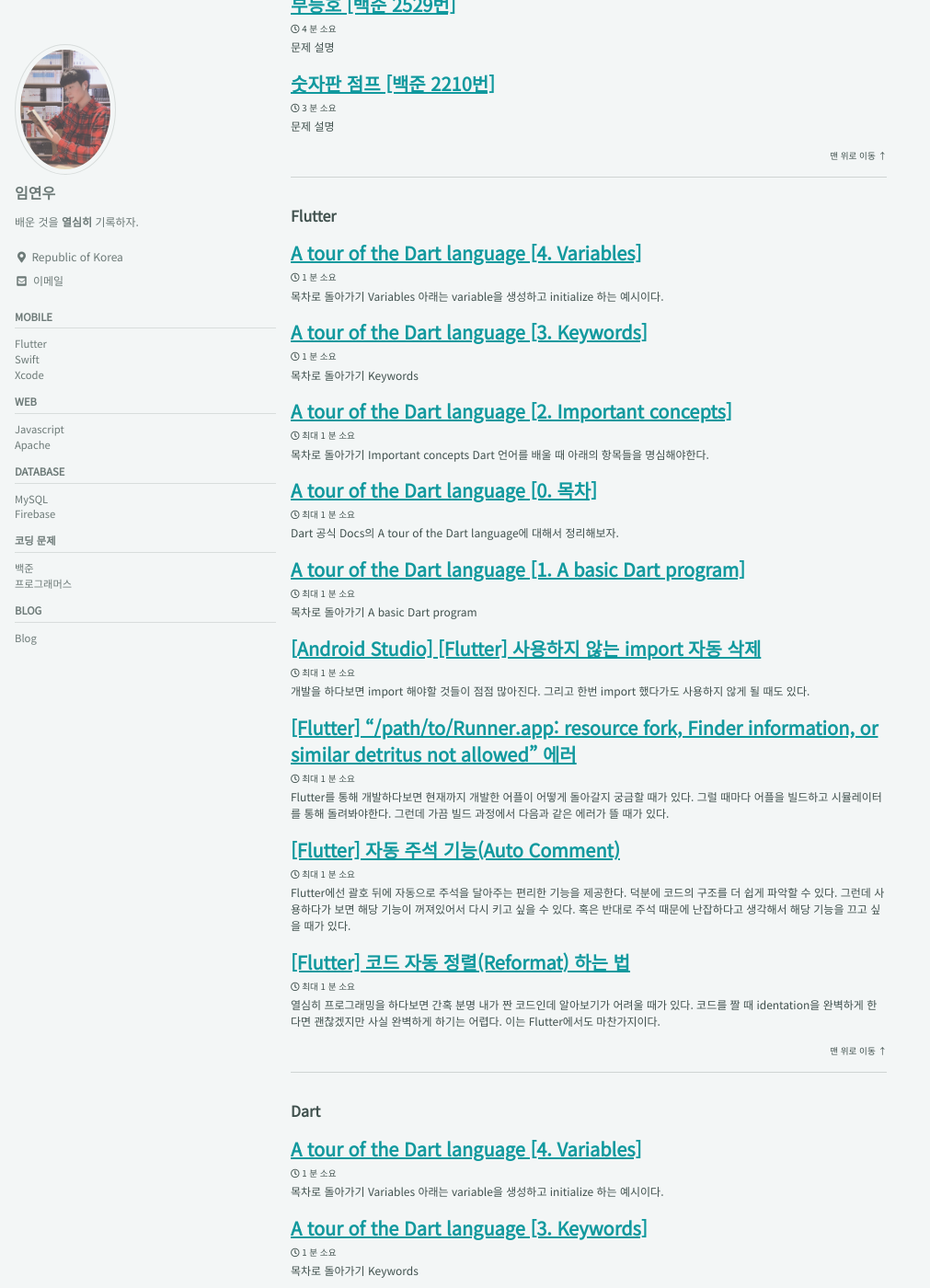
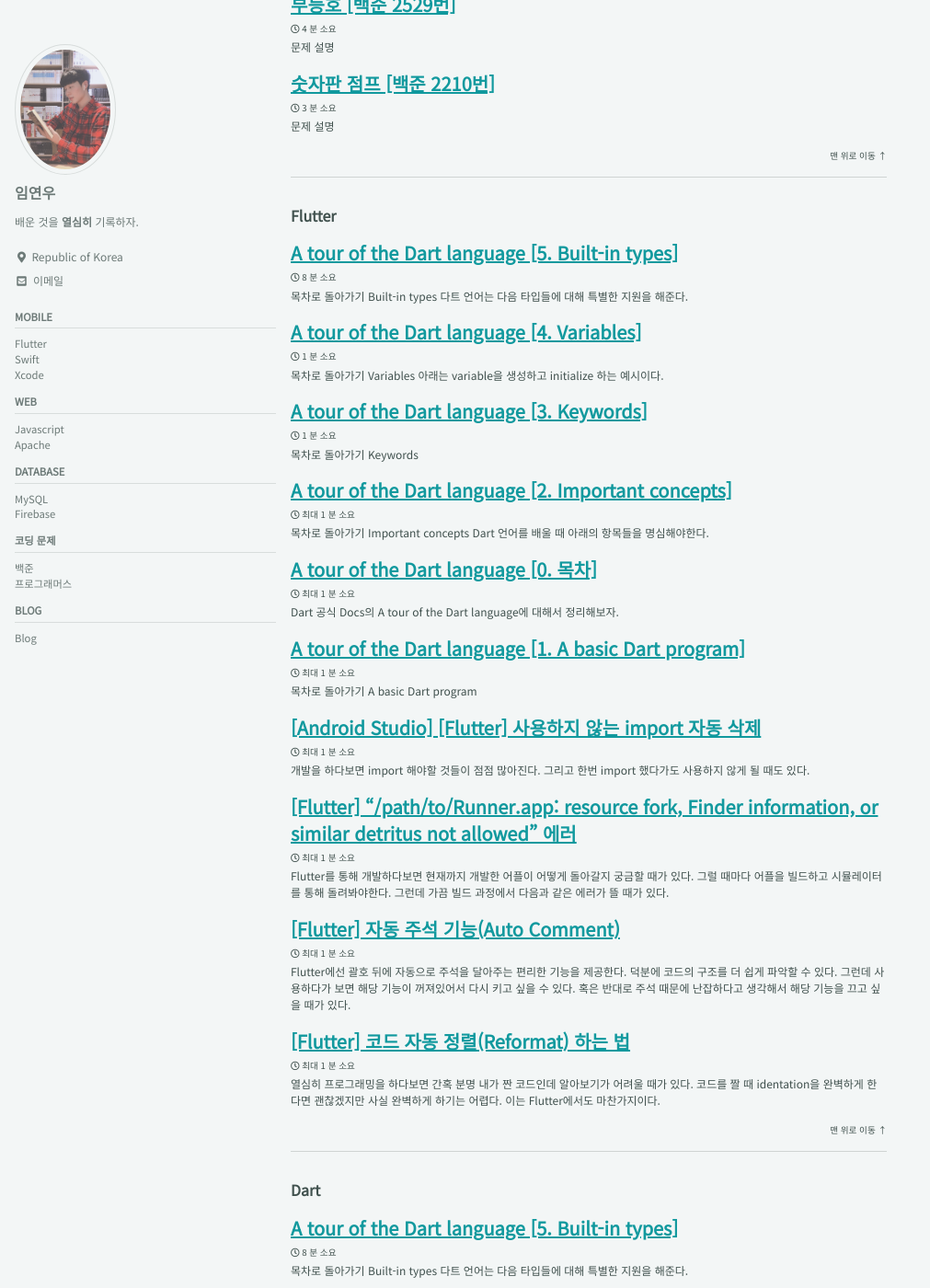
Before and after one commit to terry1213/terry1213.github.io, a Jekyll site: the page built from _pages/category-archive.md, in a window 1280 px wide and 1400 px high, scrolled down 1237 px. Shown: the whole window at 92% size, without its empty margins (0-1011 px from the left). Built offline with Jekyll 4.4.1, drawn with Linux system fonts in a browser that asks for light colours; cached includes are drawn as plain includes; some of the changed lines change nothing that is shown.

Commit message:
[CREATE] A tour of the Dart language [5. Built-in types]

```diff
--- a/_posts/2020-12-26-a-tour-of-the-dart-language.md
+++ b/_posts/2020-12-26-a-tour-of-the-dart-language.md
@@ -19,7 +19,7 @@ Dart 공식 Docs의 [A tour of the Dart language](https://dart.dev/guides/langua
 2.  [Important concepts](/flutter/dart/a-tour-of-the-dart-language-2-important-concepts/)
 3.  [Keywords](/flutter/dart/a-tour-of-the-dart-language-3-keywords/)
 4.  [Variables](/flutter/dart/a-tour-of-the-dart-language-4-variables/)
-5.  [~~Built-in types~~](http://)
+5.  [Built-in types](/flutter/dart/a-tour-of-the-dart-language-5-built-in-types/)
 6.  [~~Functions~~](http://)
 7.  [~~Operators~~](http://)
 8.  [~~Control flow statements~~](http://)
--- /dev/null
+++ b/_posts/2020-12-31-a-tour-of-the-dart-language-5-built-in-types.md
@@ -0,0 +1,429 @@
+---
+title: A tour of the Dart language [5. Built-in types]
+categories:
+- Flutter
+- Dart
+tags:
+- Mobile
+---
+
+[목차로 돌아가기](/flutter/dart/a-tour-of-the-dart-language/)
+# Built-in types
+다트 언어는 다음 타입들에 대해 특별한 지원을 해준다.
+
+* numbers
+* strings
+* booleans
+* lists (arrays라고도 부른다.)
+* sets
+* maps
+* runes (string에서 유니코드 문자를 표현하기 위해)
+* symbols
+
+위의 모든 타입들의 오브젝트(object)는 literal을 사용해서 initialize할 수 있다. 예를 들어 'this is a string' 는 string literal 이고 true는 boolean literal이다.
+
+Dart에서 모든 변수는 오브젝트-class의 instance-를 가리키기 때문에 variable를 initialize하기 위해 constructor를 사용할 수 있다. 몇몇 built-in type들은 각자 constructor를 가지고 있다. 예를 들어 Map()은 map을 생성하기 위한 constructor이다.
+
+## Numbers
+
+Dart의 숫자에는 두가지가 있다.
+
+### int
+integer 값은 64 비트(bit)를 넘을 수 없고 플랫폼에 따라 다르다. Dart VM에서는 -2<sup>63</sup> 부터 2<sup>63</sup> – 1 까지의 값이 가능하다. 자바 스크립트로 컴파일 되는 Dart의 경우  -2<sup>53</sup> 부터 2<sup>53</sup> – 1 까지의 값을 가질 수 있는 자바스크립트 numbers를 사용한다.
+### double
+소수점을 가진 숫자이다. IEEE 754 표준에 의해 지정되었다.
+
+int와 double 모두 num의 서브타입(subtype)이다. num 타입은 기본연산자인 +, -, /, * 과 abs(), ceil(), floor() 등 여러 method를 포함한다. (>> 같은 bitwise operator들은 int class에 정의되어 있다.) 만약 num이나 num의 서브타입인 int, double에 찾는 것이 없다면 dart:math 라이브러리에는 있을 것이다.
+
+Integer는 소수점(decimal point)이 없는 숫자이다.
+
+{% highlight dart %}
+var x = 1;
+var hex = 0xDEADBEEF;
+{% endhighlight %}
+
+만약 숫자에 소수점이 있다면 double이다.
+
+{% highlight dart %}
+var y = 1.1;
+var exponents = 1.42e5;
+{% endhighlight %}
+
+Dart 2.1부터 필요할 경우에는 integer literal이 자동으로 double로 전환된다.
+
+{% highlight dart %}
+double z = 1; //  double z = 1.0 와 같다.
+{% endhighlight %}
+
+ Version note: Dart 2.1 전까지는 위의 예시처럼 사용하면 에러가 발생했다.
+
+ 아래는 string과 숫자 간 변경하는 방법들이다.
+
+ {% highlight dart %}
+// String -> int
+var one = int.parse('1');
+assert(one == 1);
+
+// String -> double
+var onePointOne = double.parse('1.1');
+assert(onePointOne == 1.1);
+
+// int -> String
+String oneAsString = 1.toString();
+assert(oneAsString == '1');
+
+// double -> String
+String piAsString = 3.14159.toStringAsFixed(2);
+assert(piAsString == '3.14');
+{% endhighlight %}
+
+
+int 타입은 shift(<<, >>), AND(&), OR(\|) 같은 bitwise operator들을 사용할 수 있다.
+
+{% highlight dart %}
+assert((3 << 1) == 6); // 0011 << 1 == 0110
+assert((3 >> 1) == 1); // 0011 >> 1 == 0001
+assert((3 | 4) == 7); // 0011 | 0100 == 0111
+{% endhighlight %}
+
+literal number는 컴파일 타임(compile-time) constant이다. 많은 산술 식들도 그 안에 연산자들(operands)이 컴파일 타임 constant이기 때문에 컴파일 타임 constant이다.
+
+## Strings
+Dart의 문자열(string)은 UTF-16 코드 단위의 나열이다. 문자열을 생성하기 위해서는 작은 따옴표나 큰 따옴표를 사용한다.
+
+{% highlight dart %}
+var s1 = 'Single quotes work well for string literals.';
+var s2 = "Double quotes work just as well.";
+var s3 = 'It\'s easy to escape the string delimiter.';
+var s4 = "It's even easier to use the other delimiter.";
+{% endhighlight %}
+
+${expression}을 사용해서  안에 expression 값을 넣을 수 있다. 만약에 expression이 identifier라면 {}를 빼도 된다. 오브젝트에 해당하는 문자열을 가져오기 위해 Dart는 오브젝트의 toString() 메소드(method)를 부른다.
+
+{% highlight dart %}
+var s = 'string interpolation';
+
+assert('Dart has $s, which is very handy.' ==
+    'Dart has string interpolation, ' +
+        'which is very handy.');
+assert('That deserves all caps. ' +
+        '${s.toUpperCase()} is very handy!' ==
+    'That deserves all caps. ' +
+        'STRING INTERPOLATION is very handy!');
+{% endhighlight %}
+
+Note: == operator는 좌우의 오브젝트가 같은지를 확인한다. 두 문자열이 같은 sequence of code units를 포함하고 있다면 같다고 본다.
+
+String literal을 단순히 붙여 놓거나 + 연산자를 사용해서 string을 이어 붙일 수 있다.
+
+{% highlight dart %}
+var s1 = 'String '
+    'concatenation'
+    " works even over line breaks.";
+assert(s1 ==
+    'String concatenation works even over '
+        'line breaks.');
+
+var s2 = 'The + operator ' + 'works, as well.';
+assert(s2 == 'The + operator works, as well.');
+{% endhighlight %}
+
+큰 따옴표나 작은 따옴표 3개를 연속해서 사용하면 multi-line 문자열을 사용할 수 있다.
+
+{% highlight dart %}
+var s1 = '''
+You can create
+multi-line strings like this one.
+''';
+
+var s2 = """This is also a
+multi-line string.""";
+{% endhighlight %}
+
+r 을 문자열 앞에 붙여서 raw string을 생성할 수 있다.
+
+{% highlight dart %}
+var s = r'In a raw string, not even \n gets special treatment.';
+{% endhighlight %}
+
+Literal strings are compile-time constants, as long as any interpolated expression is a compile-time constant that evaluates to null or a numeric, string, or boolean value.
+
+{% highlight dart %}
+// These work in a const string.
+const aConstNum = 0;
+const aConstBool = true;
+const aConstString = 'a constant string';
+
+// These do NOT work in a const string.
+var aNum = 0;
+var aBool = true;
+var aString = 'a string';
+const aConstList = [1, 2, 3];
+
+const validConstString = '$aConstNum $aConstBool $aConstString';
+// const invalidConstString = '$aNum $aBool $aString $aConstList';
+{% endhighlight %}
+
+## Booleans
+Boolean 값을 표현하기 위해 bool 타입을 사용한다. Bool 타입에는 두 개의 오브젝트가 있다. boolean literal인 true, false 이다. 둘 다 컴파일 타임 constant이다.
+
+Dart의 type safety는 if (nonbooleanValue) 나 assert (nonbooleanValue) 와 같은 코드를 사용하지 못하는 것을 의미한다. 대신에 아래와 같이 값을 확인한다.
+
+{% highlight dart %}
+// 빈 문자열 확인.
+var fullName = '';
+assert(fullName.isEmpty);
+
+// 0 확인.
+var hitPoints = 0;
+assert(hitPoints <= 0);
+
+// null 확인.
+var unicorn;
+assert(unicorn == null);
+
+// NaN 확인.
+var iMeantToDoThis = 0 / 0;
+assert(iMeantToDoThis.isNaN);
+{% endhighlight %}
+
+## Lists
+모든 프로그래밍 언어의 가장 대중적인 컬렉션(collection)은 array이다. Dart에서 array는 List 오브젝트이다.
+
+Dart의 list literal은 자바스크립트의 array literal 같이 생겼다.
+
+{% highlight dart %}
+var list = [1, 2, 3];
+{% endhighlight %}
+
+Dart 컬렉션 literal에서는 마지막 아이템 뒤에 쉼표를 넣을 수 있다. 이는 컬렉션에 영향을 주지는 않지만 복사-붙여 넣기 에러를 예방한다.
+
+{% highlight dart %}
+var list = [
+  'Car',
+  'Boat',
+  'Plane',
+];
+{% endhighlight %}
+
+list는 zero-based indexing 을 사용한다. 첫번째 아이템의 index는 0이고 마지막 아이템의 인덱스(index)는 list.length – 1이 된다. list의 길이를 가져오는 방법과 list 값에 접근하는 방법은 자바스크립트와 같으니 익숙할 것이다.
+
+{% highlight dart %}
+var list = [1, 2, 3];
+assert(list.length == 3);
+assert(list[1] == 2);
+
+list[1] = 1;
+assert(list[1] == 1);
+{% endhighlight %}
+
+list를 컴파일 타임 constant로 생성하기 위해서는 list literal 앞에 const를 붙인다.
+
+Dart 2.3 는 spread operator (...) 와 null-aware spread operator (…?) 을 제공한다.
+
+spread operator (…)는 한 list의 모든 값을 다른 리스트에 삽입하기 위해 사용할 수 있다.
+
+{% highlight dart %}
+var list = [1, 2, 3];
+var list2 = [0, ...list];
+assert(list2.length == 4);
+{% endhighlight %}
+
+만약 spread operator 의 오른쪽 부분이 null 값을 가질 수도 있다면 null-aware spread operator 를 통해 이를 예방할 수 있다.
+
+{% highlight dart %}
+var list;
+var list2 = [0, ...?list];
+assert(list2.length == 1);
+{% endhighlight %}
+
+Dart 2.3 은 또한 collection if 와 collection for을 제공한다. 이것을 사용하면 조건문(conditionals)과 반목문(repetition)을 사용하여 collection을 생성할 수 있다.
+
+아래는 collection if를 사용하는 예시이다.
+
+{% highlight dart %}
+var nav = [
+  'Home',
+  'Furniture',
+  'Plants',
+  if (promoActive) 'Outlet'
+];
+{% endhighlight %}
+
+아래는 collection for를 사용하는 예시이다.
+
+{% highlight dart %}
+var listOfInts = [1, 2, 3];
+var listOfStrings = [
+  '#0',
+  for (var i in listOfInts) '#$i'
+];
+assert(listOfStrings[1] == '#1');
+{% endhighlight %}
+
+## Sets
+중복되지 않는 아이템들을 순서 없이 모아둔 것이 set이다. Dart는 set literal 과 Set 타입을 제공한다.
+
+아래는 set literal을 사용해서 set을 생성한 예시이다.
+
+{% highlight dart %}
+var halogens = {'fluorine', 'chlorine', 'bromine', 'iodine', 'astatine'};
+{% endhighlight %}
+
+아래는 빈 set을 생성하는 두가지 방법이다. 3번째 줄은 set이 아니라 map을 만드는 방법이다.
+
+{% highlight dart %}
+var names = <String>{};
+// Set<String> names = {}; // 이것도 가능하다.
+// var names = {}; // set이 아니라 map.
+{% endhighlight %}
+
+add() 와 addAll() method를 통해 set에 아이템을 추가할 수 있다.
+
+{% highlight dart %}
+var elements = <String>{};
+elements.add('fluorine');
+elements.addAll(halogens);
+{% endhighlight %}
+
+.length 를 통해 set 안에 있는 아이템의 길이를 가져올 수 있다.
+
+{% highlight dart %}
+var elements = <String>{};
+elements.add('fluorine');
+elements.addAll(halogens);
+assert(elements.length == 5);
+{% endhighlight %}
+
+컴파일 타임 constant로 set을 만들기 위해서는 set literal 앞에 const를 추가한다. const 이기 때문에 새로 아이템을 추가하려고 하면 에러가 발생할 것이다.
+
+{% highlight dart %}
+final constantSet = const {
+  'fluorine',
+  'chlorine',
+  'bromine',
+  'iodine',
+  'astatine',
+};
+// constantSet.add('helium'); // 이 줄은 에러를 일으킬 것이다.
+{% endhighlight %}
+
+Dart 2.3 부터 list 에서와 마찬가지로 set에서도 collection if, for 를 사용할 수 있다.
+
+## Map
+
+일반적으로 map은 key와 value를 연결하는 object이다. key와 value 모두 아무 타입의 object가 들어갈 수 있다. 각 key는 유니크 해야하지만 value는 중복해서 사용할 수 있다. Dart에서 map은 map literal과 Map type에 의해서 제공된다.
+
+아래는 map literal을 사용해서 만든 간단한 Dart map들이다.
+
+{% highlight dart %}
+var gifts = {
+  // Key:    Value
+  'first': 'partridge',
+  'second': 'turtledoves',
+  'fifth': 'golden rings'
+};
+
+var nobleGases = {
+  2: 'helium',
+  10: 'neon',
+  18: 'argon',
+};
+{% endhighlight %}
+
+Note: 위의 코드에서 gifts는 Map<String, String> 타입을 가지고 nobleGases는 Map<int, String> 타입을 가진다. 만약 map에 틀린 타입의 값을 추가하려고 하면 에러가 발생할 것이다.
+
+Map constructor를 사용하는 방법도 있다. 이 방법을 사용해도 위의 object와 같은 object를 만들 수 있다.
+
+{% highlight dart %}
+var gifts = Map();
+gifts['first'] = 'partridge';
+gifts['second'] = 'turtledoves';
+gifts['fifth'] = 'golden rings';
+
+var nobleGases = Map();
+nobleGases[2] = 'helium';
+nobleGases[10] = 'neon';
+nobleGases[18] = 'argon';
+{% endhighlight %}
+
+자바스크립트에서처럼 새로운 key-value 쌍을 기존의 map에 추가할 수 있다.
+
+{% highlight dart %}
+var gifts = {'first': 'partridge'};
+gifts['fourth'] = 'calling birds'; // key-value 쌍을 추가.
+{% endhighlight %}
+
+자바스크립트에서와 같은 방법으로 map에서 value를 가져올 수 있다.
+
+{% highlight dart %}
+var gifts = {'first': 'partridge'};
+assert(gifts['first'] == 'partridge');
+{% endhighlight %}
+
+만약 map에 없는 key에 접근하려고 하면 null 값이 리턴된다.
+
+{% highlight dart %}
+var gifts = {'first': 'partridge'};
+assert(gifts['fifth'] == null);
+{% endhighlight %}
+
+.length를 사용하면 key-value 쌍의 개수를 알 수 있다.
+
+{% highlight dart %}
+var gifts = {'first': 'partridge'};
+gifts['fourth'] = 'calling birds';
+assert(gifts.length == 2);
+{% endhighlight %}
+
+map literal 앞에 const를 붙이면 컴파일-타임 constant인 map을 생성할 수 있다.
+{% highlight dart %}
+final constantMap = const {
+  2: 'helium',
+  10: 'neon',
+  18: 'argon',
+};
+
+// constantMap[2] = 'Helium'; // 이 줄은 에러를 일으킬 것이다.
+{% endhighlight %}
+
+Dart 2.3부터 map은 list와 마찬가지로 spread operator(… , …?)와 collection if와 for를 지원한다.
+
+## Runes and grapheme clusters
+
+Dart에서 rune은 string의 유니코드(Unicode) 부분을 구분해준다. Dart 2.6부터 Unicode grapheme clusters라고도 불리는 사용자 인식 문자를 보거나 조작하기 위해 문자 패키지(characters package)를 사용한다.
+
+유니코드는 전세계에서 사용되는 문자, 숫자, 기호에 대해 고유한 숫자 값을 정의하고 있다. Dart string은 UTF-16 코드 단위의 sequence이기 때문에 string 내에서 유니코드 부분을 구분하려면 특별한 syntax가 필요하다. 유니코드 부분을 구분하는 일반적인 방법은 \uXXXX이다. XXXX에서 X 하나가 16진수를 나타내므로 16진수가 총 4개 들어가는 것이다. 예를 들어 하트(♥)는 \u2665이다. 16진수를 4개보다 많거나 적게 사용하고자 하면 해당 값을 {} 괄호로 감싸야 한다. 예를 들어 웃는 이모티콘(😆)은 \n{1f606}이다.
+
+만약 각각의 유니코드 문자를(character)를 읽거나 써야하는 경우에는 문자 패키지에서 문자열에 정의된 character getter를 사용하면 된다. return 된 Character 오브젝트는 grapheme clusters의 sequence 같은 string이다. 아래는 character API를 사용하는 예시이다.
+
+{% highlight dart %}
+import 'package:characters/characters.dart';
+...
+var hi = 'Hi 🇩🇰';
+print(hi);
+print('The end of the string: ${hi.substring(hi.length - 1)}');
+print('The last character: ${hi.characters.last}\n');
+{% endhighlight %}
+
+output은 다음과 같을 것이다.
+
+{% highlight console %}
+$ dart bin/main.dart
+Hi 🇩🇰
+The end of the string: ???
+The last character: 🇩🇰
+{% endhighlight %}
+
+## Symbols
+
+Symbol 오브젝트는 Dart 프로그램에서 선언된 operator나 identifier를 나타낸다. symbol을 사용할 일이 없을 수도 있다. 하지만 symbol은 indentifier의 이름을 통해서 indentifier를 참조하는 API에서는 매우 유용하다. minification는 identifier 이름을 변경하지만 identifier symbol을 변경하지 않기 때문이다.
+
+identifier를 위한 symbol를 가져오기 위해, symbol literal을 사용한다. symbol literal은 identifier 앞에 #을 붙이면 된다.
+
+{% highlight dart %}
+#radix
+#bar
+{% endhighlight %}
+
+symbol literal은 compile-time constant이다.
```
